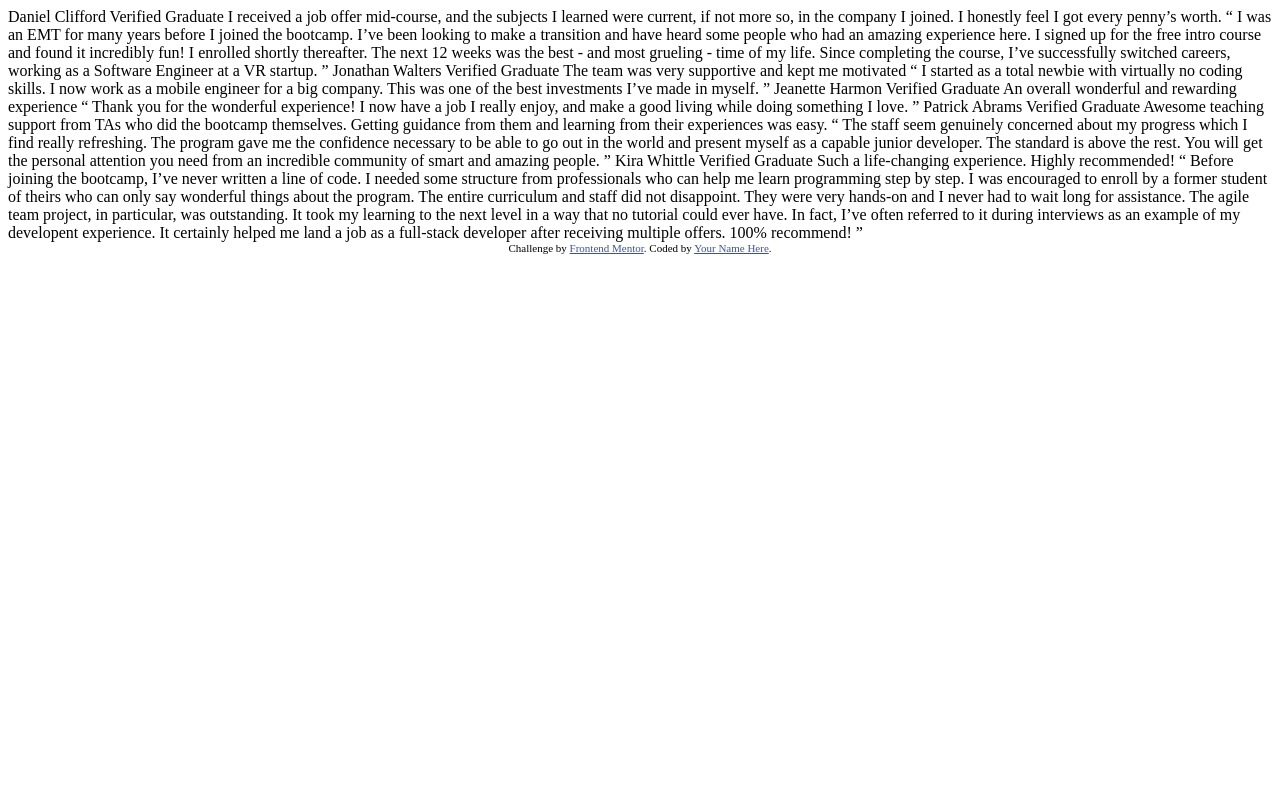
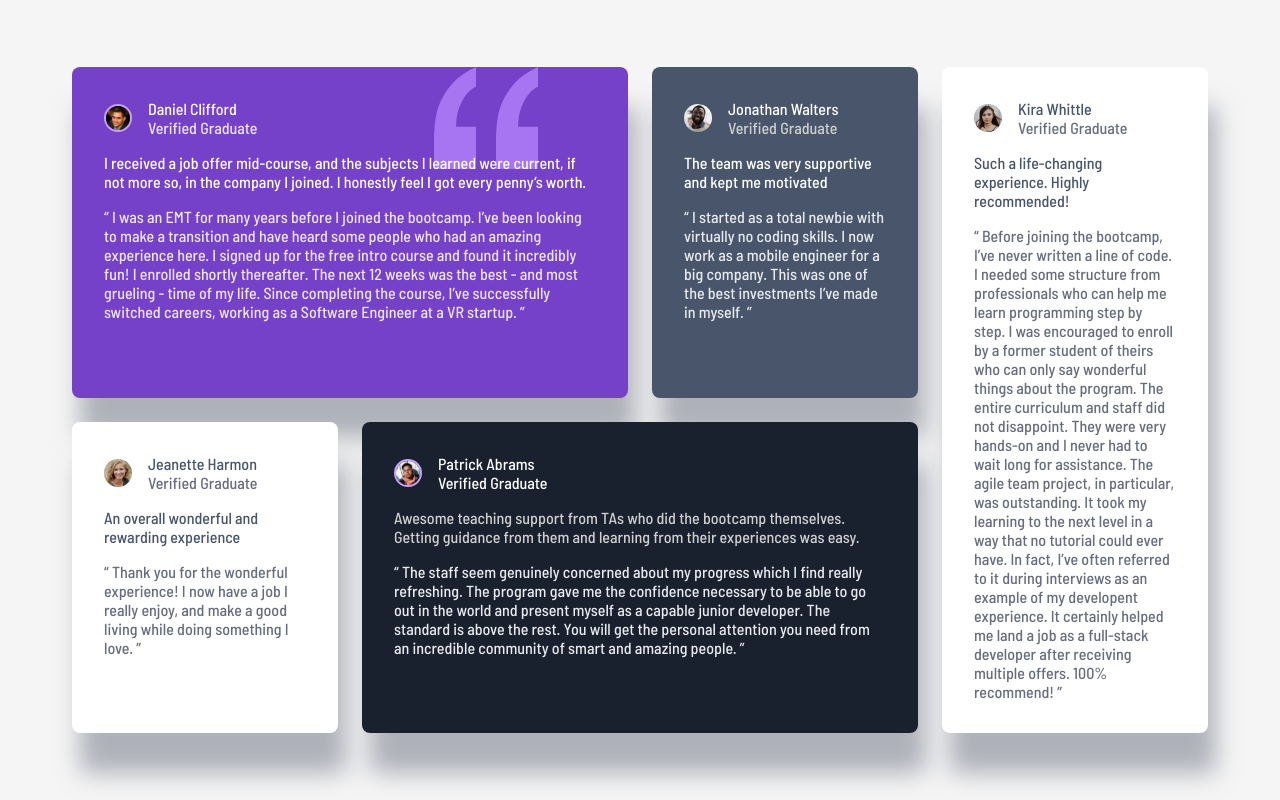
Before and after one commit to lhlam2515/testimonials-grid-section, a plain HTML site: page index.html in a window 1280 px wide. Drawn offline with Linux system fonts and the light colour scheme.

Commit message:
Add testimonials section with styling and layout

```diff
--- a/index.html
+++ b/index.html
@@ -1,76 +1,182 @@
 <!DOCTYPE html>
 <html lang="en">
-<head>
-  <meta charset="UTF-8">
-  <meta name="viewport" content="width=device-width, initial-scale=1.0"> <!-- displays site properly based on user's device -->
+  <head>
+    <meta charset="UTF-8" />
+    <meta name="viewport" content="width=device-width, initial-scale=1.0" />
 
-  <link rel="icon" type="image/png" sizes="32x32" href="./images/favicon-32x32.png">
+    <link
+      rel="icon"
+      type="image/png"
+      sizes="32x32"
+      href="./images/favicon-32x32.png"
+    />
+    <link rel="preconnect" href="https://fonts.googleapis.com" />
+    <link rel="preconnect" href="https://fonts.gstatic.com" crossorigin />
+    <link
+      href="https://fonts.googleapis.com/css2?family=Barlow+Semi+Condensed:wght@500;600&display=swap"
+      rel="stylesheet"
+    />
 
-  <title>Frontend Mentor | [Challenge Name Here]</title>
+    <title>Frontend Mentor | Testimonials grid section</title>
 
-  <!-- Feel free to remove these styles or customise in your own stylesheet 👍 -->
-  <style>
-    .attribution { font-size: 11px; text-align: center; }
-    .attribution a { color: hsl(228, 45%, 44%); }
-  </style>
-</head>
-<body>
-  Daniel Clifford
-  Verified Graduate
+    <link rel="stylesheet" href="./styles.css" />
+  </head>
+  <body>
+    <main class="container">
+      <section class="testimonials">
+        <h1 class="sr-only">Testimonials</h1>
+        <article class="testimonial">
+          <header class="author-info">
+            <img
+              src="./images/image-daniel.jpg"
+              alt="Daniel Clifford"
+              width="28"
+              height="28"
+            />
+            <div class="author-info-details">
+              <h2>Daniel Clifford</h2>
+              <p>Verified Graduate</p>
+            </div>
+          </header>
+          <blockquote class="testimonial-quote">
+            <h3 class="highlight">
+              I received a job offer mid-course, and the subjects I learned were
+              current, if not more so, in the company I joined. I honestly feel
+              I got every penny’s worth.
+            </h3>
+            <p class="detail">
+              “ I was an EMT for many years before I joined the bootcamp. I’ve
+              been looking to make a transition and have heard some people who
+              had an amazing experience here. I signed up for the free intro
+              course and found it incredibly fun! I enrolled shortly thereafter.
+              The next 12 weeks was the best - and most grueling - time of my
+              life. Since completing the course, I’ve successfully switched
+              careers, working as a Software Engineer at a VR startup. ”
+            </p>
+          </blockquote>
+        </article>
 
-  I received a job offer mid-course, and the subjects I learned were current, if not more so,
-  in the company I joined. I honestly feel I got every penny’s worth.
+        <article class="testimonial">
+          <header class="author-info">
+            <img
+              src="./images/image-jonathan.jpg"
+              alt="Jonathan Walters"
+              width="28"
+              height="28"
+            />
+            <div class="author-info-details">
+              <h2>Jonathan Walters</h2>
+              <p>Verified Graduate</p>
+            </div>
+          </header>
+          <blockquote class="testimonial-quote">
+            <h3 class="highlight">
+              The team was very supportive and kept me motivated
+            </h3>
+            <p class="detail">
+              “ I started as a total newbie with virtually no coding skills. I
+              now work as a mobile engineer for a big company. This was one of
+              the best investments I’ve made in myself. ”
+            </p>
+          </blockquote>
+        </article>
 
-  “ I was an EMT for many years before I joined the bootcamp. I’ve been looking to make a
-  transition and have heard some people who had an amazing experience here. I signed up
-  for the free intro course and found it incredibly fun! I enrolled shortly thereafter.
-  The next 12 weeks was the best - and most grueling - time of my life. Since completing
-  the course, I’ve successfully switched careers, working as a Software Engineer at a VR startup. ”
+        <article class="testimonial">
+          <header class="author-info">
+            <img
+              src="./images/image-jeanette.jpg"
+              alt="Jeanette Harmon"
+              width="28"
+              height="28"
+            />
+            <div class="author-info-details">
+              <h2>Jeanette Harmon</h2>
+              <p>Verified Graduate</p>
+            </div>
+          </header>
+          <blockquote class="testimonial-quote">
+            <h3 class="highlight">
+              An overall wonderful and rewarding experience
+            </h3>
+            <p class="detail">
+              “ Thank you for the wonderful experience! I now have a job I
+              really enjoy, and make a good living while doing something I love.
+              ”
+            </p>
+          </blockquote>
+        </article>
 
-  Jonathan Walters
-  Verified Graduate
+        <article class="testimonial">
+          <header class="author-info">
+            <img
+              src="./images/image-patrick.jpg"
+              alt="Patrick Abrams"
+              width="28"
+              height="28"
+            />
+            <div class="author-info-details">
+              <h2>Patrick Abrams</h2>
+              <p>Verified Graduate</p>
+            </div>
+          </header>
+          <blockquote class="testimonial-quote">
+            <h3 class="highlight">
+              Awesome teaching support from TAs who did the bootcamp themselves.
+              Getting guidance from them and learning from their experiences was
+              easy.
+            </h3>
+            <p class="detail">
+              “ The staff seem genuinely concerned about my progress which I
+              find really refreshing. The program gave me the confidence
+              necessary to be able to go out in the world and present myself as
+              a capable junior developer. The standard is above the rest. You
+              will get the personal attention you need from an incredible
+              community of smart and amazing people. ”
+            </p>
+          </blockquote>
+        </article>
 
-  The team was very supportive and kept me motivated
+        <article class="testimonial">
+          <header class="author-info">
+            <img
+              src="./images/image-kira.jpg"
+              alt="Kira Whittle"
+              width="28"
+              height="28"
+            />
+            <div class="author-info-details">
+              <h2>Kira Whittle</h2>
+              <p>Verified Graduate</p>
+            </div>
+          </header>
+          <blockquote class="testimonial-quote">
+            <h3 class="highlight">
+              Such a life-changing experience. Highly recommended!
+            </h3>
+            <p class="detail">
+              “ Before joining the bootcamp, I’ve never written a line of code.
+              I needed some structure from professionals who can help me learn
+              programming step by step. I was encouraged to enroll by a former
+              student of theirs who can only say wonderful things about the
+              program. The entire curriculum and staff did not disappoint. They
+              were very hands-on and I never had to wait long for assistance.
+              The agile team project, in particular, was outstanding. It took my
+              learning to the next level in a way that no tutorial could ever
+              have. In fact, I’ve often referred to it during interviews as an
+              example of my developent experience. It certainly helped me land a
+              job as a full-stack developer after receiving multiple offers.
+              100% recommend! ”
+            </p>
+          </blockquote>
+        </article>
+      </section>
+    </main>
 
-  “ I started as a total newbie with virtually no coding skills. I now work as a mobile engineer
-  for a big company. This was one of the best investments I’ve made in myself. ”
-
-  Jeanette Harmon
-  Verified Graduate
-
-  An overall wonderful and rewarding experience
-
-  “ Thank you for the wonderful experience! I now have a job I really enjoy, and make a good living
-  while doing something I love. ”
-
-  Patrick Abrams
-  Verified Graduate
-
-  Awesome teaching support from TAs who did the bootcamp themselves. Getting guidance from them and
-  learning from their experiences was easy.
-
-  “ The staff seem genuinely concerned about my progress which I find really refreshing. The program
-  gave me the confidence necessary to be able to go out in the world and present myself as a capable
-  junior developer. The standard is above the rest. You will get the personal attention you need from
-  an incredible community of smart and amazing people. ”
-
-  Kira Whittle
-  Verified Graduate
-
-  Such a life-changing experience. Highly recommended!
-
-  “ Before joining the bootcamp, I’ve never written a line of code. I needed some structure from
-  professionals who can help me learn programming step by step. I was encouraged to enroll by a former
-  student of theirs who can only say wonderful things about the program. The entire curriculum and staff
-  did not disappoint. They were very hands-on and I never had to wait long for assistance. The agile team
-  project, in particular, was outstanding. It took my learning to the next level in a way that no tutorial
-  could ever have. In fact, I’ve often referred to it during interviews as an example of my developent
-  experience. It certainly helped me land a job as a full-stack developer after receiving multiple offers.
-  100% recommend! ”
-
-  <div class="attribution">
-    Challenge by <a href="https://www.frontendmentor.io?ref=challenge" target="_blank">Frontend Mentor</a>.
-    Coded by <a href="#">Your Name Here</a>.
-  </div>
-</body>
+    <!-- <footer class="attribution">
+      Challenge by
+      <a href="https://www.frontendmentor.io?ref=challenge" target="_blank"
+        >Frontend Mentor</a
+      >. Coded by <a href="https://github.com/lhlam2515">lhlam2515</a>.
+    </footer> -->
+  </body>
 </html>
--- /dev/null
+++ b/styles.css
@@ -0,0 +1,224 @@
+* {
+  margin: 0;
+  padding: 0;
+  box-sizing: border-box;
+}
+
+:root {
+  --color-purple-50: hsl(260, 100%, 95%);
+  --color-purple-300: hsl(264, 82%, 80%);
+  --color-purple-500: hsl(263, 55%, 52%);
+
+  --color-white: hsl(0, 0%, 100%);
+  --color-grey-100: hsl(214, 17%, 92%);
+  --color-grey-200: hsl(0, 0%, 81%);
+  --color-grey-400: hsl(224, 10%, 45%);
+  --color-grey-500: hsl(217, 19%, 35%);
+  --color-dark_blue: hsl(219, 29%, 14%);
+  --color-black: hsl(0, 0%, 7%);
+  --color-background: #f5f5f5;
+
+  --font-family: "Barlow Semi Condensed", sans-serif;
+  --text-preset-1: 600 1.25rem/120%;
+  --text-preset-2: 500 0.8125rem/110%;
+  --text-preset-3: 500 0.8125rem/150%;
+  --text-preset-4: 500 0.6875rem/110%;
+}
+
+body {
+  font-family: var(--font-family);
+  background-color: var(--color-background);
+}
+
+.container {
+  display: flex;
+  flex-direction: column;
+  align-items: center;
+  justify-content: center;
+  min-height: 100vh;
+}
+
+.sr-only {
+  position: absolute;
+  width: 1px;
+  height: 1px;
+  padding: 0;
+  margin: -1px;
+  overflow: hidden;
+  clip: rect(0, 0, 0, 0);
+  border: 0;
+}
+
+.testimonials {
+  display: flex;
+  max-width: 75rem;
+  margin: 0 auto;
+  padding: 2rem;
+  flex-direction: column;
+  gap: 2rem;
+}
+
+.testimonial {
+  padding: 2rem;
+
+  border-radius: 0.5rem;
+  box-shadow: 0.5rem 2.5rem 1.5rem hsla(224, 10%, 45%, 0.5);
+}
+
+.author-info {
+  display: flex;
+  margin-bottom: 1rem;
+  align-items: center;
+  gap: 1rem;
+}
+
+.author-info img {
+  width: 1.75rem;
+  height: 1.75rem;
+  border-radius: 50%;
+}
+
+.author-info h2 {
+  font: var(--text-preset-2);
+}
+
+.author-info p {
+  font: var(--text-preset-4);
+}
+
+.testimonial-quote .highlight {
+  margin-bottom: 1rem;
+
+  font: var(--text-preset-1);
+}
+
+.testimonial-quote .detail {
+  font: var(--text-preset-3);
+}
+
+.testimonial:nth-of-type(1) {
+  background-color: var(--color-purple-500);
+  color: var(--color-white);
+
+  .author-info img {
+    border: 2px solid var(--color-purple-300);
+  }
+
+  .author-info p {
+    color: var(--color-purple-50);
+  }
+
+  .testimonial-quote .detail {
+    color: var(--color-purple-50);
+  }
+}
+
+.testimonial:nth-of-type(2) {
+  background-color: var(--color-grey-500);
+  color: var(--color-white);
+
+  .author-info p {
+    color: var(--color-grey-200);
+  }
+
+  .testimonial-quote .detail {
+    color: var(--color-grey-100);
+  }
+}
+
+.testimonial:nth-of-type(3) {
+  background-color: var(--color-white);
+  color: var(--color-black);
+
+  .author-info h2 {
+    color: var(--color-grey-500);
+  }
+
+  .author-info p {
+    color: var(--color-grey-400);
+  }
+
+  .testimonial-quote .highlight {
+    color: var(--color-grey-500);
+  }
+
+  .testimonial-quote .detail {
+    color: var(--color-grey-400);
+  }
+}
+
+.testimonial:nth-of-type(4) {
+  background-color: var(--color-dark_blue);
+  color: var(--color-white);
+
+  .author-info img {
+    border: 2px solid var(--color-purple-300);
+  }
+
+  .testimonial-quote .highlight {
+    color: var(--color-grey-200);
+  }
+
+  .testimonial-quote .detail {
+    color: var(--color-grey-100);
+  }
+}
+
+.testimonial:nth-of-type(5) {
+  background-color: var(--color-white);
+  color: var(--color-grey-500);
+
+  .author-info p {
+    color: var(--color-grey-400);
+  }
+
+  .testimonial-quote .detail {
+    color: var(--color-grey-400);
+  }
+}
+
+@media (min-width: 48rem) {
+  .testimonials {
+    display: grid;
+    grid-template-columns: repeat(2, 1fr);
+    grid-template-areas:
+      "a a"
+      "b c"
+      "d d"
+      "e e";
+  }
+
+  .testimonial:nth-of-type(1) {
+    grid-area: a;
+
+    background-image: url("./images/bg-pattern-quotation.svg");
+    background-repeat: no-repeat;
+    background-position: top right 20%;
+  }
+
+  .testimonial:nth-of-type(2) {
+    grid-area: b;
+  }
+
+  .testimonial:nth-of-type(3) {
+    grid-area: c;
+  }
+
+  .testimonial:nth-of-type(4) {
+    grid-area: d;
+  }
+
+  .testimonial:nth-of-type(5) {
+    grid-area: e;
+  }
+}
+
+@media (min-width: 64rem) {
+  .testimonials {
+    grid-template-columns: repeat(4, 1fr);
+    grid-template-areas:
+      "a a b e"
+      "c d d e";
+    gap: 1.5rem;
+  }
+}
```
